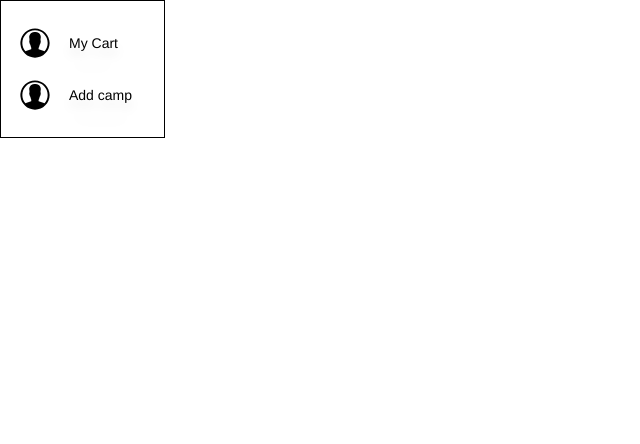
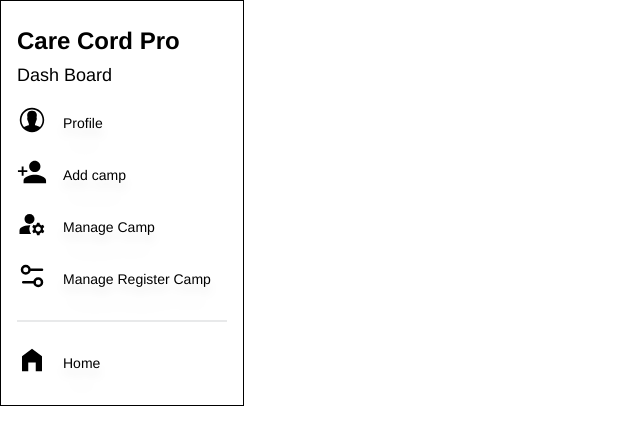
Before and after one commit to sakibhasansufi/care-cord-pro, a React (Vite) app: page /dashboard in a window 1280 px wide. Shown: the top 444 px of the page, without its empty margins (0-640 px from the left). Built offline with nearby package versions, Linux system fonts and the light colour scheme; no server answers; sample sign-in values are in the browser's storage.

Commit message:
user data added to the database using post method

```diff
--- /dev/null
+++ b/src/Dashboard/AddCamp.jsx
@@ -0,0 +1,11 @@
+
+
+const AddCamp = () => {
+    return (
+        <div>
+
+        </div>
+    );
+};
+
+export default AddCamp;
--- /dev/null
+++ b/src/Dashboard/ManageCamp.jsx
@@ -0,0 +1,10 @@
+
+const ManageCamp = () => {
+    return (
+        <div>
+
+        </div>
+    );
+};
+
+export default ManageCamp;
--- /dev/null
+++ b/src/Dashboard/ManageRegisterCamp.jsx
@@ -0,0 +1,11 @@
+
+
+const ManageRegisterCamp = () => {
+    return (
+        <div>
+
+        </div>
+    );
+};
+
+export default ManageRegisterCamp;
--- a/src/Layout/Dashboard.jsx
+++ b/src/Layout/Dashboard.jsx
@@ -1,25 +1,45 @@
 import { NavLink, Outlet } from "react-router-dom";
 import { IoIosContact } from "react-icons/io";
+import { IoMdPersonAdd } from "react-icons/io";
+import { MdManageAccounts } from "react-icons/md";
+import { LuSettings2 } from "react-icons/lu";
+import { MdHomeFilled } from "react-icons/md";
 
 
 const Dashboard = () => {
     return (
         <div className="flex ">
+            {/* side bar */}
             <div className="w-auto px-2 py-4 min-h-full border">
                 <ul className="menu">
-                    <div className="flex">
-                        <IoIosContact  className="text-4xl"/>
-                        <li><NavLink to='/dashboard/cart' className='drop-shadow-xl'>My Cart</NavLink></li>
+                    <p className="text-2xl font-semibold mb-4">Care Cord Pro <br /> <span className="text-lg font-medium">Dash Board</span> </p>
+                    <div className="flex ">
+                        <IoIosContact className="text-3xl" />
+                        <li><NavLink to='/dashboard/cart' className='drop-shadow-xl'>Profile</NavLink></li>
                     </div>
                     <div className="flex mt-4">
-                        <IoIosContact  className="text-4xl"/>
-                        <li><NavLink to='/dashboard/cart' className='drop-shadow-xl'>Add camp</NavLink></li>
+                        <IoMdPersonAdd className="text-3xl" />
+                        <li><NavLink to='/dashboard/add' className='drop-shadow-xl'>Add camp</NavLink></li>
                     </div>
+                    <div className="flex mt-4">
+                        <MdManageAccounts className="text-3xl" />
+                        <li><NavLink to='/dashboard/manage' className='drop-shadow-xl'>Manage Camp</NavLink></li>
+                    </div>
+                    <div className="flex mt-4">
+                        <LuSettings2 className="text-3xl" />
+                        <li><NavLink to='/dashboard/manageRegister' className='drop-shadow-xl'>Manage Register Camp</NavLink></li>
+                    </div>
+                    <div className="divider"></div>
+                    <div className="flex ">
+                        <MdHomeFilled className="text-3xl" />
+                        <li><NavLink to='/' className='drop-shadow-xl'>Home</NavLink></li>
+                    </div>
+
 
                 </ul>
             </div>
 
-            <section className="flex-1">
+            <section className="flex-1 ">
                 <Outlet></Outlet>
             </section>
         </div>
--- /dev/null
+++ b/src/hooks/useAxiosPublic.jsx
@@ -0,0 +1,10 @@
+import axios from "axios";
+
+const axiosPublic = axios.create({
+    baseURL : 'http://localhost:5000'
+})
+const useAxiosPublic = () => {
+    return axiosPublic;
+};
+
+export default useAxiosPublic;
--- a/src/pages/Card.jsx
+++ b/src/pages/Card.jsx
@@ -4,6 +4,7 @@ import { Link } from "react-router-dom";
 
 
 const Card = () => {
+
     const [medCamp, setMedCamp] = useState([]);
     useEffect(() => {
         fetch('http://localhost:5000/camp')
@@ -29,6 +30,7 @@ const Card = () => {
 
 
 
+
         </div>
     );
 };
--- a/src/pages/CardDetail.jsx
+++ b/src/pages/CardDetail.jsx
@@ -12,7 +12,7 @@ import useJoin from "../hooks/useJoin";
 
 const CardDetail = ({ camp }) => {
   const { _id, name, image, fees, date, time, profession, location, participant } = camp;
-  const [joined,refetch]=useJoin()
+  const [joined,refetch]=useJoin();
   const { user } = useContext(AuthContext);
   const axiosSecure = useAxiosSecure();
   const handleJoin = () => {
@@ -35,8 +35,8 @@ const CardDetail = ({ camp }) => {
             toast.success(`You have successfully joined ${name}`,{
               position : "bottom-center"
             })
-            refetch()
-          }
+          refetch()
+            }
         })
     }
 
```
Also changed, not shown: src/Routes/Routes.jsx (+35 -20 lines), src/pages/SignUp.jsx (+33 -17 lines).
